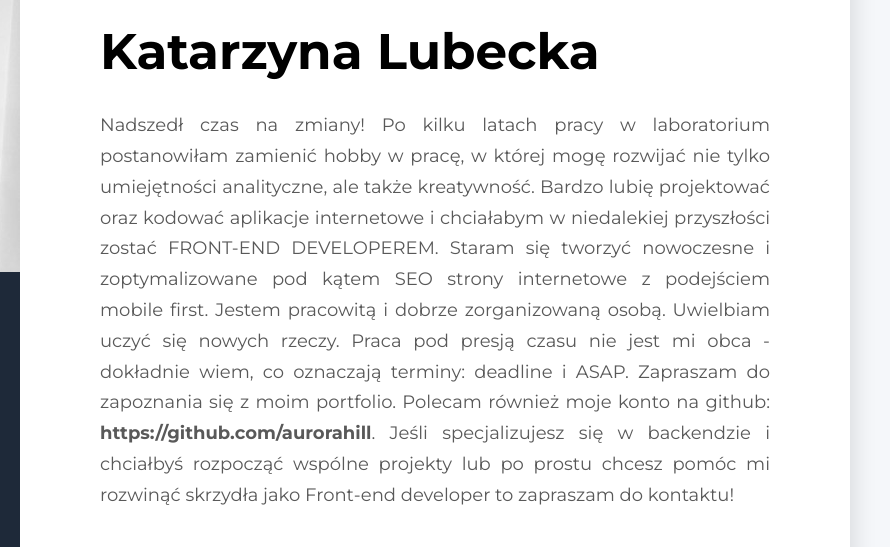
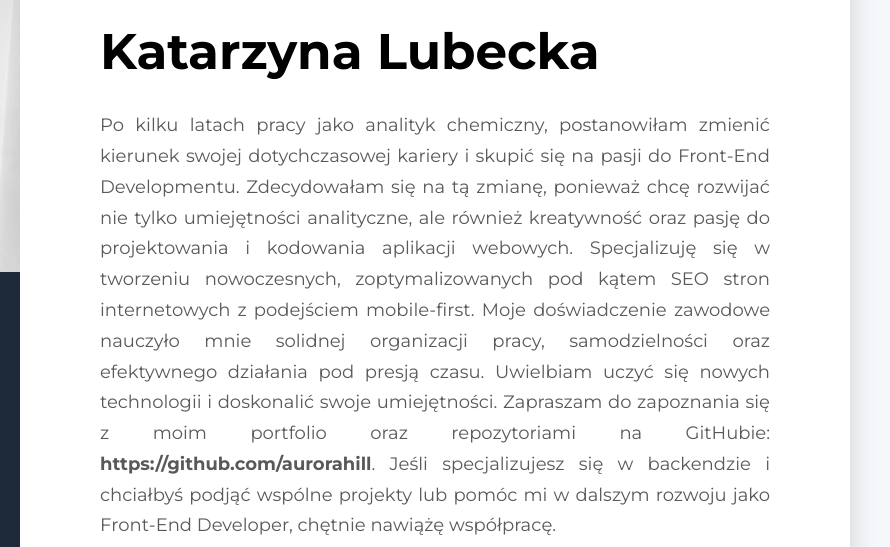
Before and after one commit to aurorahill/cv-pl-pdf, a plain HTML site: page index.html in a window 1280 px wide. Shown: the part 130-677 px from the top of the page, 390-1280 px from the left. Drawn offline with Linux system fonts and the light colour scheme.

Commit message:
Description change

```diff
--- a/index.html
+++ b/index.html
@@ -42,22 +42,23 @@
           <h2 class="job-title">Front-End Developer / Analityk Chemiczny</h2>
           <h1>Katarzyna Lubecka</h1>
           <p class="description">
-            Nadszedł czas na zmiany! Po kilku latach pracy w laboratorium
-            postanowiłam zamienić hobby w pracę, w której mogę rozwijać nie
-            tylko umiejętności analityczne, ale także kreatywność. Bardzo lubię
-            projektować oraz kodować aplikacje internetowe i chciałabym w
-            niedalekiej przyszłości zostać FRONT-END DEVELOPEREM. Staram się
-            tworzyć nowoczesne i zoptymalizowane pod kątem SEO strony
-            internetowe z podejściem mobile first. Jestem pracowitą i dobrze
-            zorganizowaną osobą. Uwielbiam uczyć się nowych rzeczy. Praca pod
-            presją czasu nie jest mi obca - dokładnie wiem, co oznaczają
-            terminy: deadline i ASAP. Zapraszam do zapoznania się z moim
-            portfolio. Polecam również moje konto na github:
+            Po kilku latach pracy jako analityk chemiczny, postanowiłam zmienić
+            kierunek swojej dotychczasowej kariery i skupić się na pasji do
+            Front-End Developmentu. Zdecydowałam się na tą zmianę, ponieważ chcę
+            rozwijać nie tylko umiejętności analityczne, ale również kreatywność
+            oraz pasję do projektowania i kodowania aplikacji webowych.
+            Specjalizuję się w tworzeniu nowoczesnych, zoptymalizowanych pod
+            kątem SEO stron internetowych z podejściem mobile-first. Moje
+            doświadczenie zawodowe nauczyło mnie solidnej organizacji pracy,
+            samodzielności oraz efektywnego działania pod presją czasu.
+            Uwielbiam uczyć się nowych technologii i doskonalić swoje
+            umiejętności. Zapraszam do zapoznania się z moim portfolio oraz
+            repozytoriami na GitHubie:
             <a href="https://github.com/aurorahill"
               >https://github.com/aurorahill</a
-            >. Jeśli specjalizujesz się w backendzie i chciałbyś rozpocząć
-            wspólne projekty lub po prostu chcesz pomóc mi rozwinąć skrzydła
-            jako Front-end developer to zapraszam do kontaktu!
+            >. Jeśli specjalizujesz się w backendzie i chciałbyś podjąć wspólne
+            projekty lub pomóc mi w dalszym rozwoju jako Front-End Developer,
+            chętnie nawiążę współpracę.
           </p>
         </div>
         <div class="projects">
```
